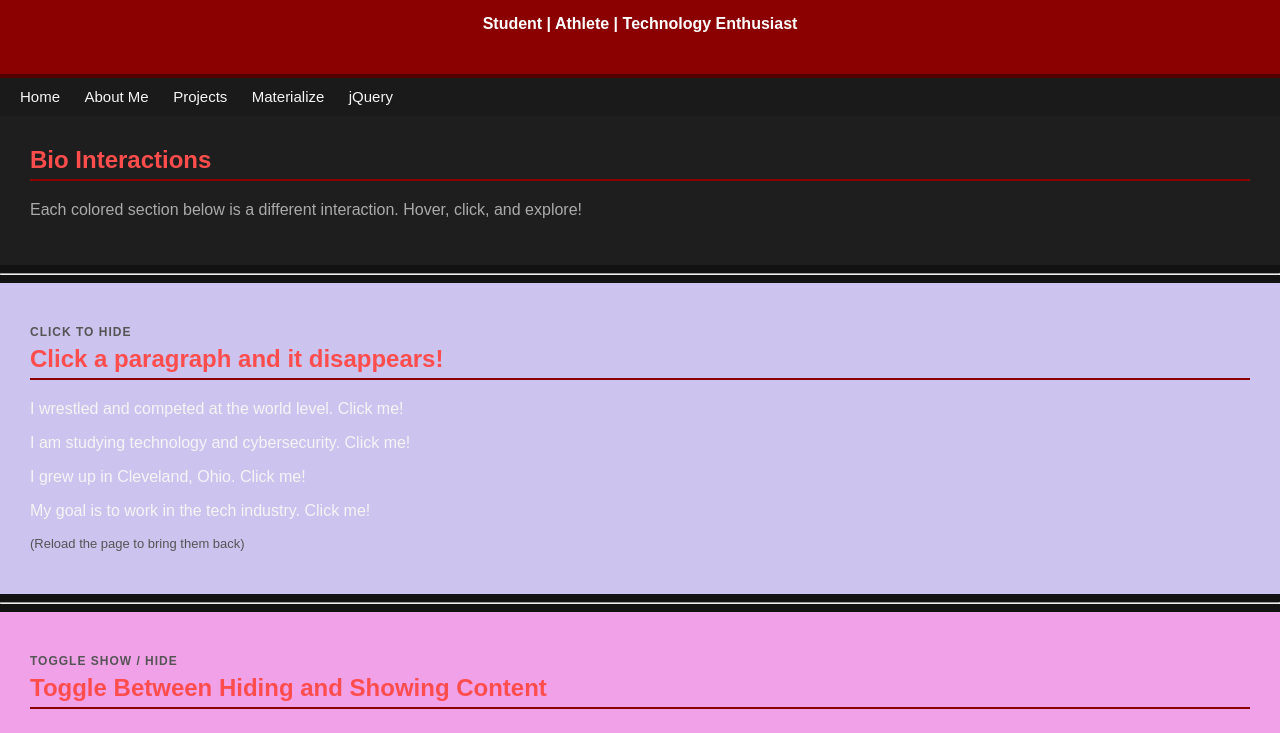
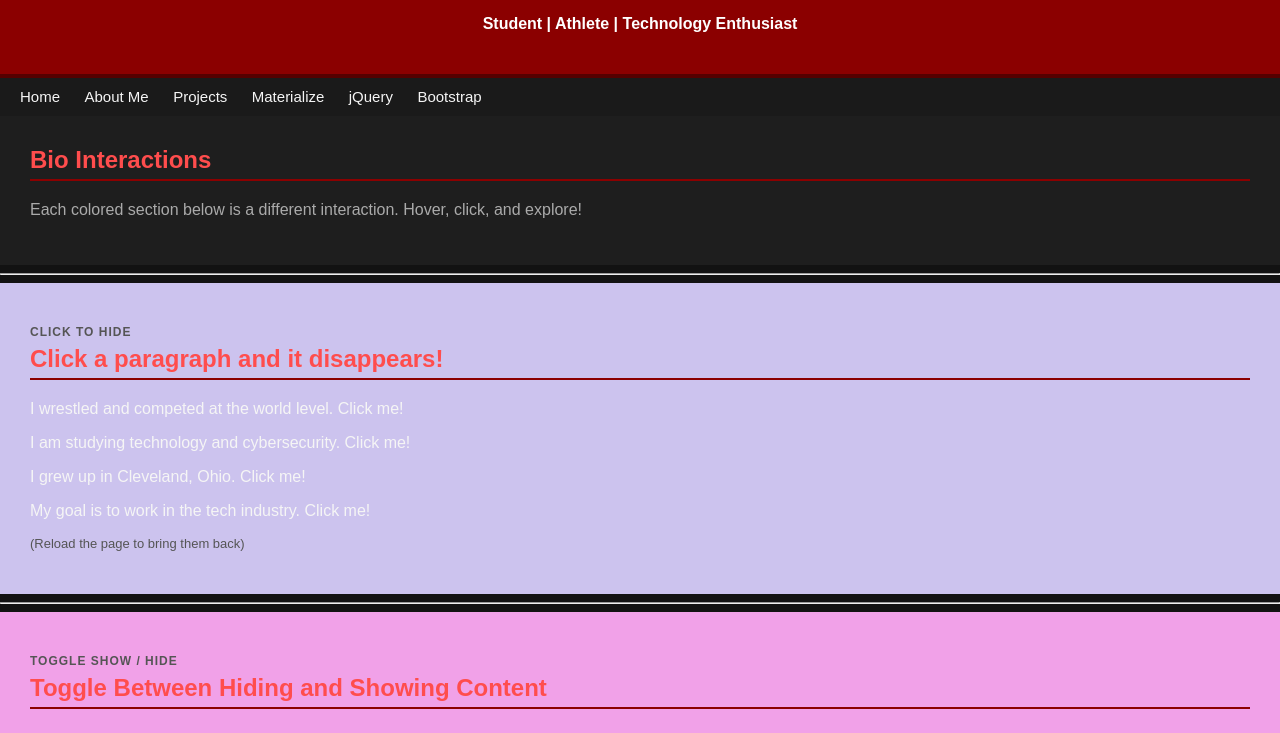
Before and after one commit to Numberone-vic/AboutMewebsite, a plain HTML site: page jquery.html in a window 1280 px wide. Shown: the part 63-796 px from the top of the page. Drawn offline with nearby package versions, Linux system fonts and the light colour scheme.

Commit message:
Add Bootstrap link to navigation menu

```diff
--- a/jquery.html
+++ b/jquery.html
@@ -91,6 +91,7 @@
     <a href="proj.html">Projects</a>
     <a href="materialize.html">Materialize</a>
     <a href="jquery.html">jQuery</a>
+    <a href="bootstrap.html">Bootstrap</a>
 </nav>
 
 <section style="background-color: #1e1e1e;">
```
